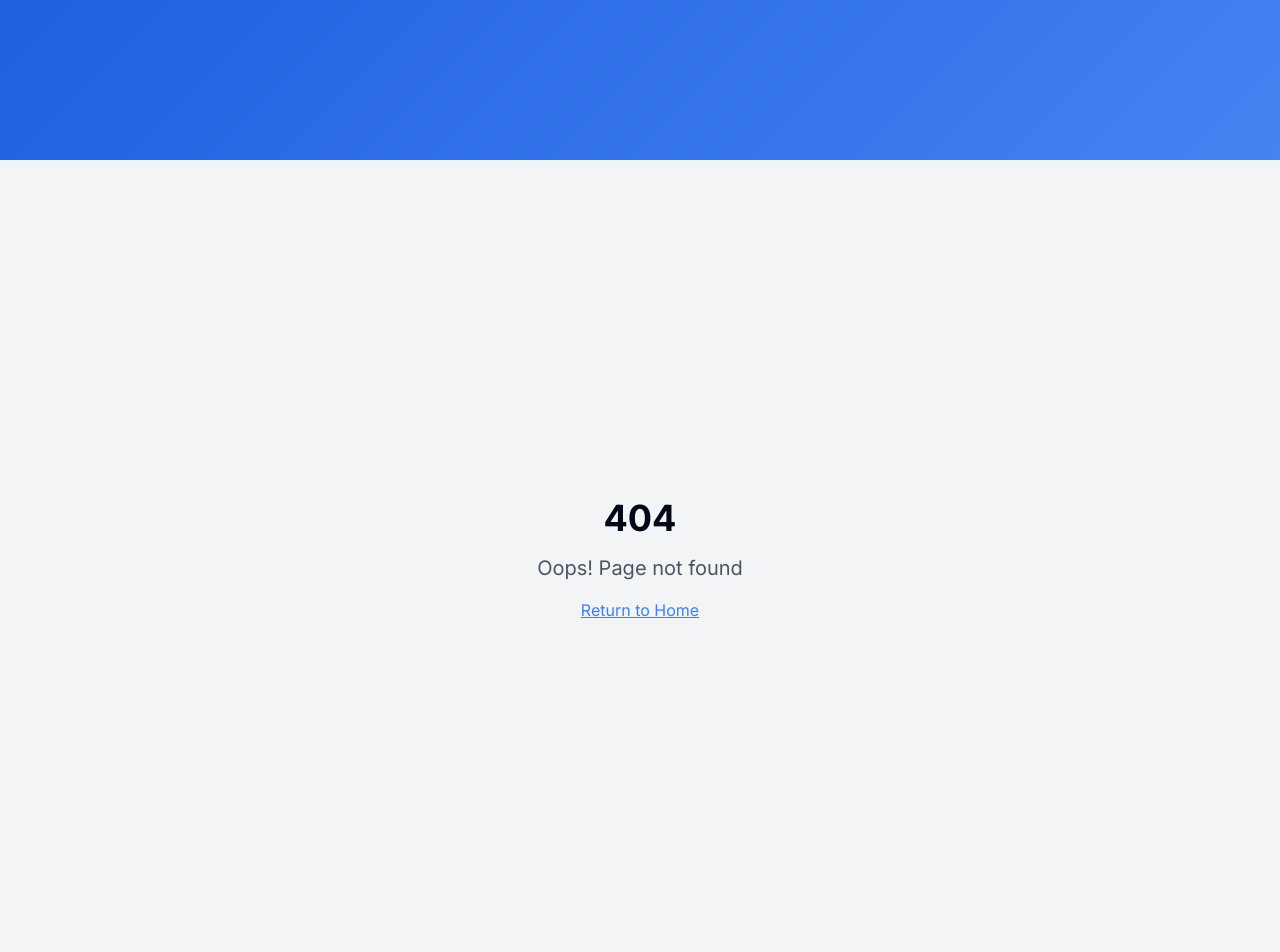
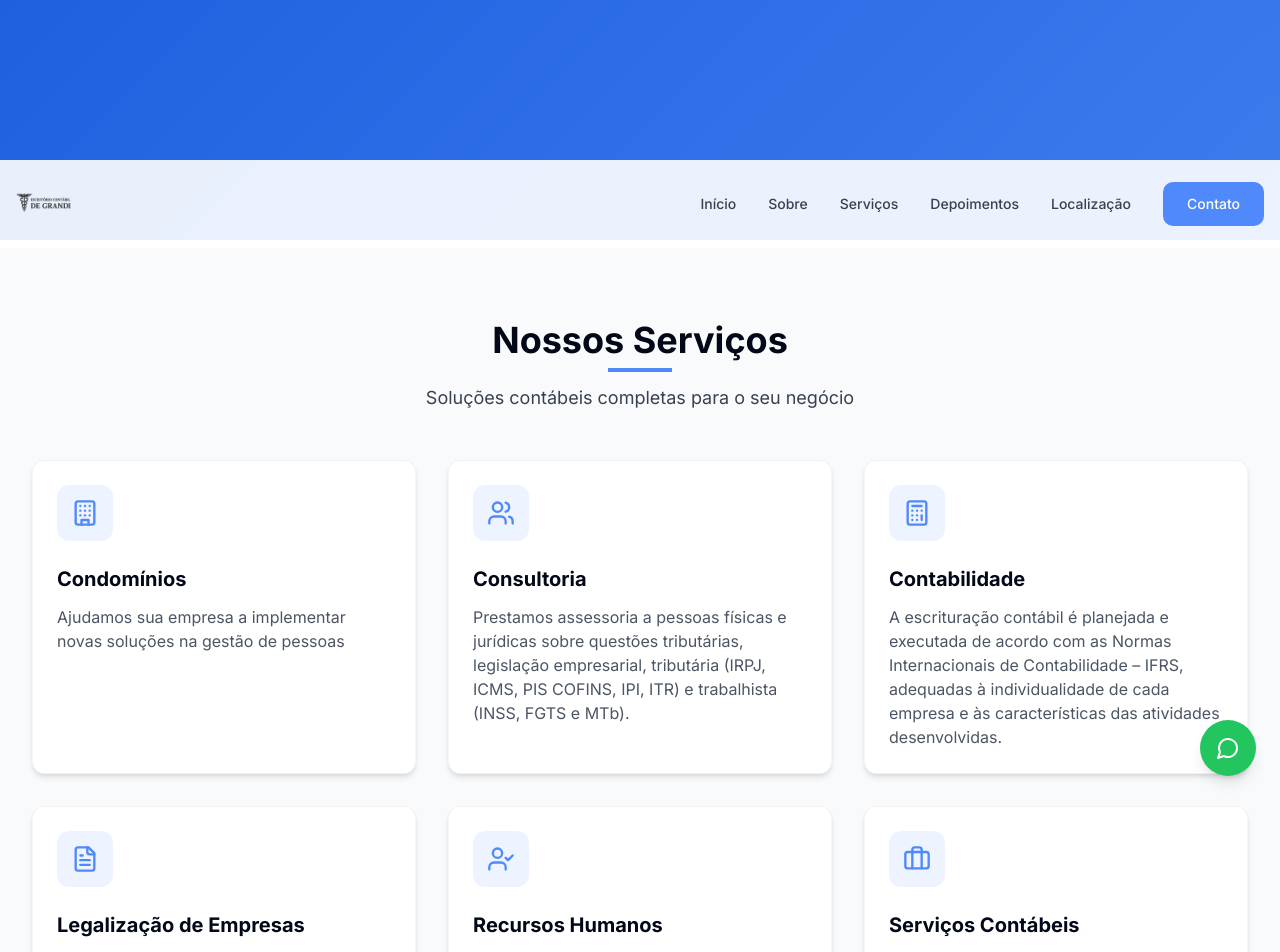
Before and after one commit to DevZipMateus/degrandi, a React (Vite) app: page /servicos in a window 1280 px wide. Before the commit this address had no page. Shown: the top 952 px of the page. Built offline with nearby package versions, Linux system fonts and the light colour scheme.

Commit message:
Refactor: Services section to a separate page
Move the services section to a dedicated page and replace it with a button linking to the new page on the main page.

```diff
--- a/src/App.tsx
+++ b/src/App.tsx
@@ -1,9 +1,11 @@
+
 import { Toaster } from "@/components/ui/toaster";
 import { Toaster as Sonner } from "@/components/ui/sonner";
 import { TooltipProvider } from "@/components/ui/tooltip";
 import { QueryClient, QueryClientProvider } from "@tanstack/react-query";
 import { BrowserRouter, Routes, Route } from "react-router-dom";
 import Index from "./pages/Index";
+import ServicesPage from "./pages/ServicesPage";
 import NotFound from "./pages/NotFound";
 
 const queryClient = new QueryClient();
@@ -16,6 +18,7 @@ const App = () => (
       <BrowserRouter>
         <Routes>
           <Route path="/" element={<Index />} />
+          <Route path="/servicos" element={<ServicesPage />} />
           {/* ADD ALL CUSTOM ROUTES ABOVE THE CATCH-ALL "*" ROUTE */}
           <Route path="*" element={<NotFound />} />
         </Routes>
--- a/src/components/Header.tsx
+++ b/src/components/Header.tsx
@@ -1,6 +1,7 @@
 
 import { useState, useEffect } from 'react';
 import { Menu, X } from 'lucide-react';
+import { Link } from 'react-router-dom';
 
 const Header = () => {
   const [isMenuOpen, setIsMenuOpen] = useState(false);
@@ -31,13 +32,13 @@ const Header = () => {
     }`}>
       <div className="container mx-auto px-4 flex justify-between items-center">
         {/* Logo */}
-        <a href="#inicio" className="z-10 relative">
+        <Link to="/" className="z-10 relative">
           <img
             alt="Escritório Contábil De Grandi"
             className="h-12 md:h-14"
             src="/lovable-uploads/c2cc8633-a51b-4fe0-b8d0-338ec56dd30b.png"
           />
-        </a>
+        </Link>
 
         {/* Desktop Navigation */}
         <nav className="hidden md:flex items-center space-x-8">
@@ -47,9 +48,9 @@ const Header = () => {
           <a href="#sobre" className="text-sm font-medium transition-colors hover:text-primary text-gray-700">
             Sobre
           </a>
-          <a href="#servicos" className="text-sm font-medium transition-colors hover:text-primary text-gray-700">
+          <Link to="/servicos" className="text-sm font-medium transition-colors hover:text-primary text-gray-700">
             Serviços
-          </a>
+          </Link>
           <a href="#depoimentos" className="text-sm font-medium transition-colors hover:text-primary text-gray-700">
             Depoimentos
           </a>
@@ -87,9 +88,9 @@ const Header = () => {
           <a href="#sobre" onClick={handleNavClick} className="block px-3 py-2 rounded-md text-base font-medium text-gray-700 hover:bg-gray-100 hover:text-primary">
             Sobre
           </a>
-          <a href="#servicos" onClick={handleNavClick} className="block px-3 py-2 rounded-md text-base font-medium text-gray-700 hover:bg-gray-100 hover:text-primary">
+          <Link to="/servicos" onClick={handleNavClick} className="block px-3 py-2 rounded-md text-base font-medium text-gray-700 hover:bg-gray-100 hover:text-primary">
             Serviços
-          </a>
+          </Link>
           <a href="#depoimentos" onClick={handleNavClick} className="block px-3 py-2 rounded-md text-base font-medium text-gray-700 hover:bg-gray-100 hover:text-primary">
             Depoimentos
           </a>
--- /dev/null
+++ b/src/components/ServicesButton.tsx
@@ -0,0 +1,30 @@
+
+import { ChevronRight, Briefcase } from 'lucide-react';
+import AnimatedSection from './AnimatedSection';
+import { Link } from 'react-router-dom';
+
+const ServicesButton = () => {
+  return (
+    <section className="py-16 md:py-20 bg-gray-50">
+      <div className="section-container">
+        <AnimatedSection>
+          <div className="text-center">
+            <div className="w-16 h-16 md:w-20 md:h-20 rounded-full bg-primary/10 flex items-center justify-center mb-6 mx-auto">
+              <Briefcase className="h-8 w-8 md:h-10 md:w-10 text-primary" />
+            </div>
+            <h2 className="section-title mb-4">Nossos Serviços</h2>
+            <p className="section-subtitle mb-8">
+              Descubra todas as soluções contábeis que oferecemos para o seu negócio
+            </p>
+            <Link to="/servicos" className="btn-primary inline-flex items-center gap-2">
+              Conheça Nossos Serviços
+              <ChevronRight className="h-5 w-5" />
+            </Link>
+          </div>
+        </AnimatedSection>
+      </div>
+    </section>
+  );
+};
+
+export default ServicesButton;
--- a/src/pages/Index.tsx
+++ b/src/pages/Index.tsx
@@ -3,7 +3,7 @@ import { useEffect } from 'react';
 import Header from '@/components/Header';
 import HeroSection from '@/components/HeroSection';
 import AboutSection from '@/components/AboutSection';
-import ServicesSection from '@/components/ServicesSection';
+import ServicesButton from '@/components/ServicesButton';
 import TestimonialsSection from '@/components/TestimonialsSection';
 import ContactSection from '@/components/ContactSection';
 import Footer from '@/components/Footer';
@@ -76,7 +76,7 @@ const Index = () => {
       <main className="flex-grow pt-0">
         <HeroSection />
         <AboutSection />
-        <ServicesSection />
+        <ServicesButton />
         <TestimonialsSection />
         <ContactSection />
       </main>
--- /dev/null
+++ b/src/pages/ServicesPage.tsx
@@ -0,0 +1,91 @@
+
+import Header from '@/components/Header';
+import Footer from '@/components/Footer';
+import WhatsAppButton from '@/components/WhatsAppButton';
+import { Building, Users, Calculator, FileText, UserCheck, Briefcase } from 'lucide-react';
+import AnimatedSection from '@/components/AnimatedSection';
+
+const ServicesPage = () => {
+  const services = [
+    {
+      icon: Building,
+      title: "Condomínios",
+      description: "Ajudamos sua empresa a implementar novas soluções na gestão de pessoas"
+    },
+    {
+      icon: Users,
+      title: "Consultoria",
+      description: "Prestamos assessoria a pessoas físicas e jurídicas sobre questões tributárias, legislação empresarial, tributária (IRPJ, ICMS, PIS COFINS, IPI, ITR) e trabalhista (INSS, FGTS e MTb)."
+    },
+    {
+      icon: Calculator,
+      title: "Contabilidade",
+      description: "A escrituração contábil é planejada e executada de acordo com as Normas Internacionais de Contabilidade – IFRS, adequadas à individualidade de cada empresa e às características das atividades desenvolvidas."
+    },
+    {
+      icon: FileText,
+      title: "Legalização de Empresas",
+      description: "Neste setor são elaborados instrumentos de constituição de empresas, tais como contrato social e atas, alterações de contratos, baixa de empresas, serviços de parcelamento de impostos, certidões e serviços auxiliares junto a todos os órgão públicos."
+    },
+    {
+      icon: UserCheck,
+      title: "Recursos Humanos",
+      description: "Abrange todos os serviços relacionados a folha de pagamento e manutenção do cadastro de funcionários, assim como registro dos funcionários, de forma integrada."
+    },
+    {
+      icon: Briefcase,
+      title: "Serviços Contábeis",
+      description: "Com amplo conhecimento na área empresarial, contamos com uma excelente equipe de consultores para melhor atende-los independente de qual a sua necessidade."
+    }
+  ];
+
+  return (
+    <div className="flex flex-col min-h-screen overflow-hidden">
+      <Header />
+      <main className="flex-grow pt-20">
+        <section className="py-16 md:py-20 bg-gray-50">
+          <div className="section-container">
+            <AnimatedSection>
+              <h1 className="section-title">Nossos Serviços</h1>
+              <p className="section-subtitle">
+                Soluções contábeis completas para o seu negócio
+              </p>
+            </AnimatedSection>
+
+            <div className="grid grid-cols-1 sm:grid-cols-2 lg:grid-cols-3 gap-5 md:gap-6 lg:gap-8 mt-10 md:mt-12">
+              {services.map((service, index) => {
+                const IconComponent = service.icon;
+
+                return (
+                  <AnimatedSection
+                    key={service.title}
+                    animation="fade-in-up"
+                    delay={index * 100}
+                  >
+                    <div className="card-feature h-full">
+                      <div className="w-12 h-12 md:w-14 md:h-14 rounded-lg bg-primary/10 flex items-center justify-center mb-4 md:mb-6">
+                        <IconComponent className="h-6 w-6 md:h-7 md:w-7 text-primary" />
+                      </div>
+                      <h3 className="text-lg md:text-xl font-bold mb-2 md:mb-3">{service.title}</h3>
+                      <p className="text-sm md:text-base text-gray-600">{service.description}</p>
+                    </div>
+                  </AnimatedSection>
+                );
+              })}
+            </div>
+
+            <AnimatedSection className="text-center mt-10 md:mt-12">
+              <a href="#contato" className="btn-primary inline-block">
+                Solicitar Orçamento
+              </a>
+            </AnimatedSection>
+          </div>
+        </section>
+      </main>
+      <Footer />
+      <WhatsAppButton />
+    </div>
+  );
+};
+
+export default ServicesPage;
```
